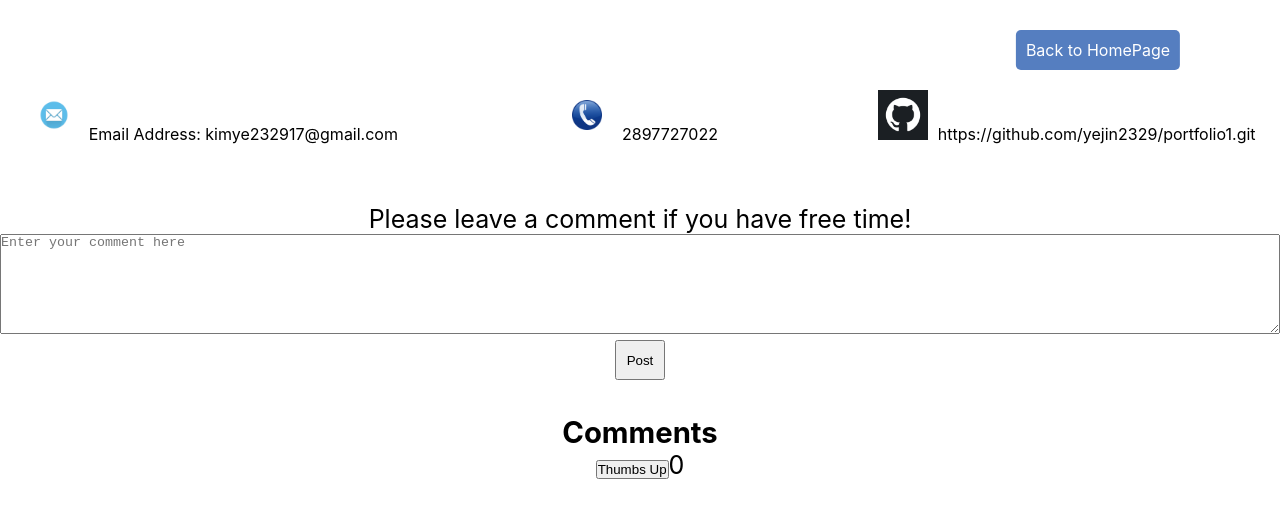
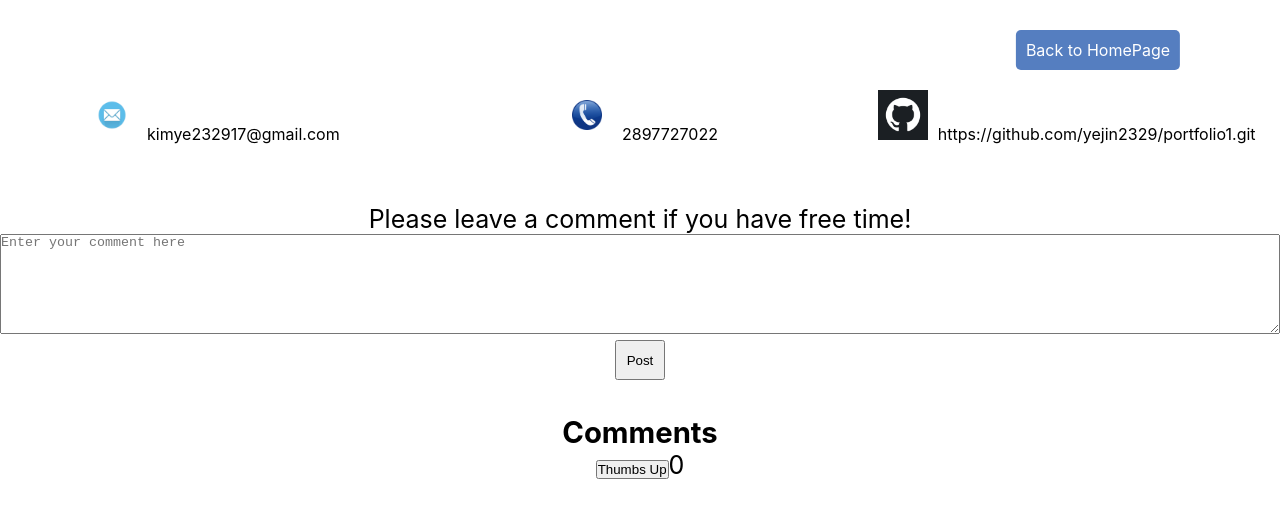
Before and after one commit to yejin2329/portfolio1, a React (Create React App) app: page /contact in a window 1280 px wide. Shown: the top 518 px of the page. Built offline with nearby package versions, Linux system fonts and the light colour scheme.

Commit message:
Modify file

```diff
--- a/src/pages/Contact.js
+++ b/src/pages/Contact.js
@@ -42,7 +42,7 @@ const ContactPage=()=>{
 
         <img src={emailIcon} alt="email" className="email"/>
 
-        Email Address: kimye232917@gmail.com
+        kimye232917@gmail.com
         </div>
 
         <div className="phone">
```
